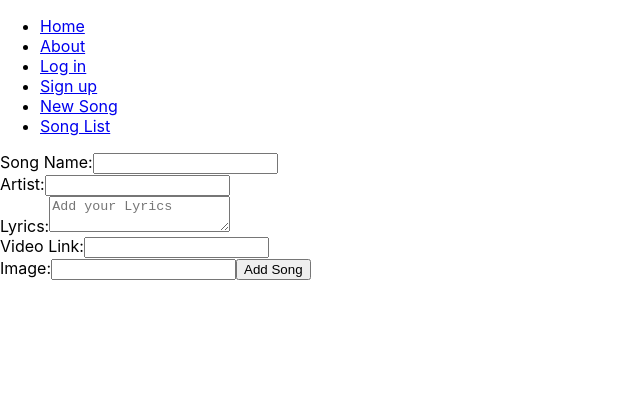
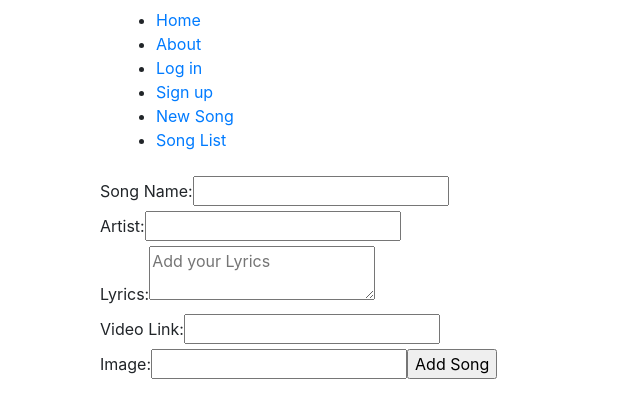
Before and after one commit to trungpham10/CarrieOKey, a React (Create React App) app in the folder CO_Front_End/carrieokey/: page /newSong in a window 1280 px wide. Shown: the top 418 px of the page, without its empty margins (0-640 px from the left). Built offline with nearby package versions, Linux system fonts and the light colour scheme.

Commit message:
bootstrap css and beginning of adding components

```diff
--- a/CO_Front_End/carrieokey/public/index.html
+++ b/CO_Front_End/carrieokey/public/index.html
@@ -1,14 +1,14 @@
 <!DOCTYPE html>
 <html lang="en">
+
 <head>
   <meta charset="utf-8" />
   <link rel="icon" href="%PUBLIC_URL%/favicon.ico" />
   <meta name="viewport" content="width=device-width, initial-scale=1" />
   <meta name="theme-color" content="#000000" />
-    <meta
-      name="description"
-      content="Web site created using create-react-app"
-    />
+  <meta name="description" content="Web site created using create-react-app" />
+  <link rel="stylesheet" href="https://maxcdn.bootstrapcdn.com/bootstrap/4.5.0/css/bootstrap.min.css"
+    integrity="sha384-9aIt2nRpC12Uk9gS9baDl411NQApFmC26EwAOH8WgZl5MYYxFfc+NcPb1dKGj7Sk" crossorigin="anonymous" />
   <link rel="apple-touch-icon" href="%PUBLIC_URL%/logo192.png" />
   <!--
       manifest.json provides metadata used when your web app is installed on a
@@ -26,6 +26,7 @@
     -->
   <title>React App</title>
 </head>
+
 <body>
   <noscript>You need to enable JavaScript to run this app.</noscript>
   <div id="root"></div>
@@ -40,4 +41,5 @@
       To create a production bundle, use `npm run build` or `yarn build`.
     -->
 </body>
+
 </html>
--- a/CO_Front_End/carrieokey/src/App.js
+++ b/CO_Front_End/carrieokey/src/App.js
@@ -8,6 +8,7 @@ import Signup from "./components/Signup";
 import NewSongForm from "./components/NewSongForm";
 import SongList from "./components/SongList";
 import EditSong from "./components/EditSong";
+import Container from 'react-bootstrap/Container'
 
 const baseUrl = "http://localhost:3003";
 
@@ -71,6 +72,7 @@ export default class App extends Component {
 
   render() {
     return (
+      <Container>
       <Router>
         <NavBar />
         <div className="App">
@@ -109,6 +111,7 @@ export default class App extends Component {
           </Switch>
         </div>
       </Router>
+      </Container>
     );
   }
 }
--- a/CO_Front_End/carrieokey/src/components/About.jsx
+++ b/CO_Front_End/carrieokey/src/components/About.jsx
@@ -1,9 +1,10 @@
 import React from "react";
+import Container from "react-bootstrap/Container"
 
 export default function Home() {
   return (
-    <div>
+    <Container>
       <h1>About Page</h1>
-    </div>
+    </Container>
   );
 }
--- a/CO_Front_End/carrieokey/src/components/Home.jsx
+++ b/CO_Front_End/carrieokey/src/components/Home.jsx
@@ -1,9 +1,9 @@
 import React from "react";
-
+import Container from "react-bootstrap/Container"
 export default function Home() {
   return (
-    <div>
+    <Container>
       <h1>Carrieokey</h1>
-    </div>
+    </Container>
   );
 }
--- a/CO_Front_End/carrieokey/src/components/NavBar.jsx
+++ b/CO_Front_End/carrieokey/src/components/NavBar.jsx
@@ -1,9 +1,12 @@
 import React from "react";
 import { Link } from "react-router-dom";
+import Container from "react-bootstrap/Container"
+import Navbar from "react-bootstrap/Navbar"
 
 export default function NavBar() {
   return (
-    <div className="navBar">
+    <Container>
+      <Navbar sticky='top'>
       <ul>
         <li>
           <Link to="/">Home</Link>
@@ -24,6 +27,7 @@ export default function NavBar() {
           <Link to="/songs">Song List</Link>
         </li>
       </ul>
-    </div>
+      </Navbar>
+    </Container>
   );
 }
--- a/CO_Front_End/carrieokey/src/components/NewSongForm.jsx
+++ b/CO_Front_End/carrieokey/src/components/NewSongForm.jsx
@@ -1,5 +1,5 @@
 import React, { Component } from 'react'
-
+import Container from "react-bootstrap/Container"
 const baseUrl = 'http://localhost:3003'
 export default class NewSongForm extends Component {
     constructor(props){
@@ -54,7 +54,7 @@ handleSubmit (event) {
 
     render() {
         return (
-            <div className="container" >
+            <Container>
             <form onSubmit={(event) => this.handleSubmit(event)}>
                 <label htmlFor= "songName" >Song Name:</label>
 
@@ -80,7 +80,7 @@ handleSubmit (event) {
 
 
             </form>
-            </div>
+            </Container>
 
         )
     }
--- a/CO_Front_End/carrieokey/src/components/SongList.jsx
+++ b/CO_Front_End/carrieokey/src/components/SongList.jsx
@@ -1,5 +1,6 @@
 import React, { Component } from 'react'
 import Song from './Song'
+import Container from "react-bootstrap/Container"
 
 const baseUrl = "http://localhost:3003"
 
@@ -48,7 +49,7 @@ export default class SongList extends Component {
 
     render() {
         return (
-            <div>
+            <Container>
                 {this.state.songs.map((song) =>{
                     return(
                         <div>
@@ -60,7 +61,7 @@ export default class SongList extends Component {
                     )
 
                 })}
-            </div>
+            </Container>
         )
     }
 }
```
Lines whose indentation alone changed are shown as unchanged.
